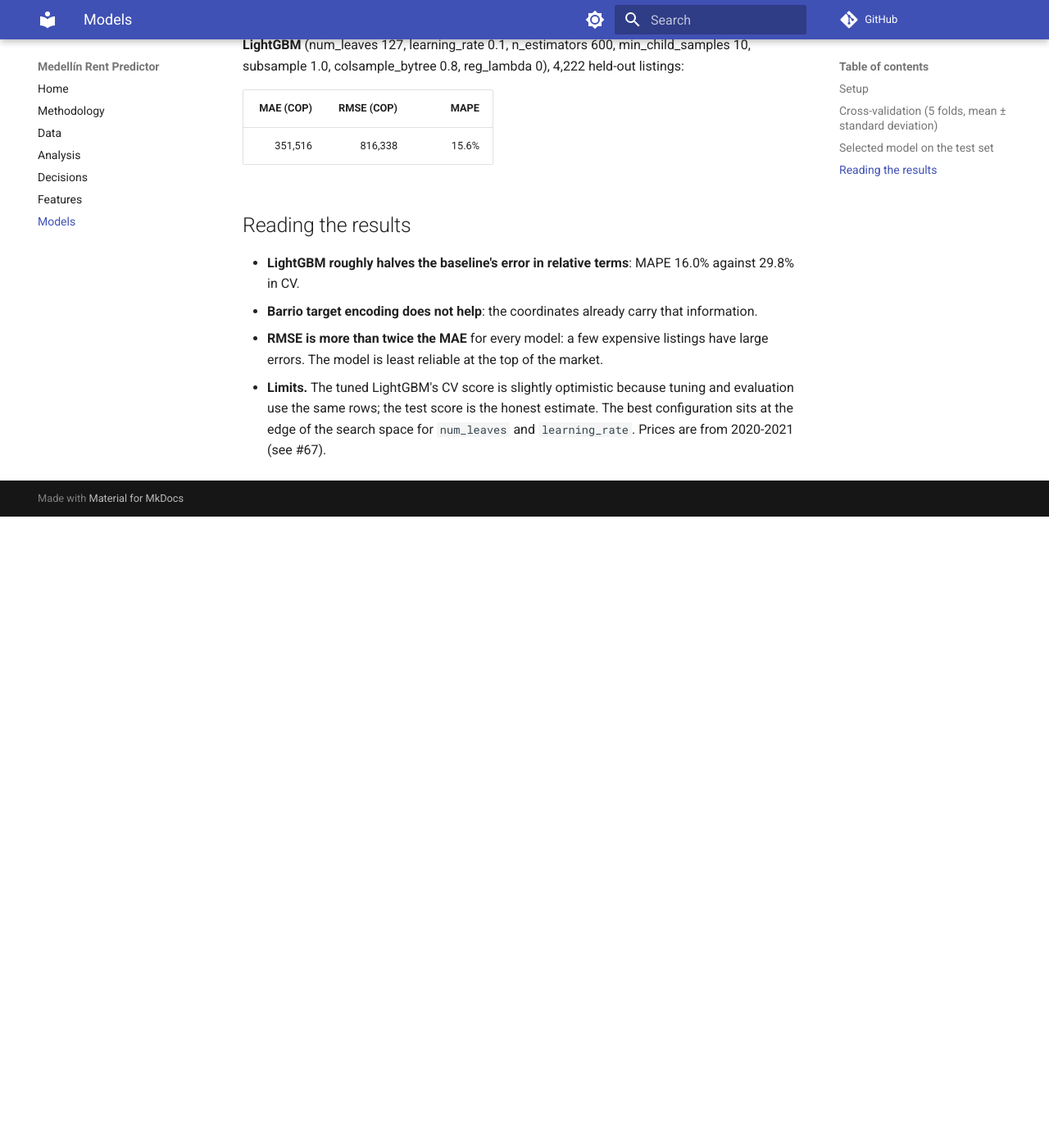
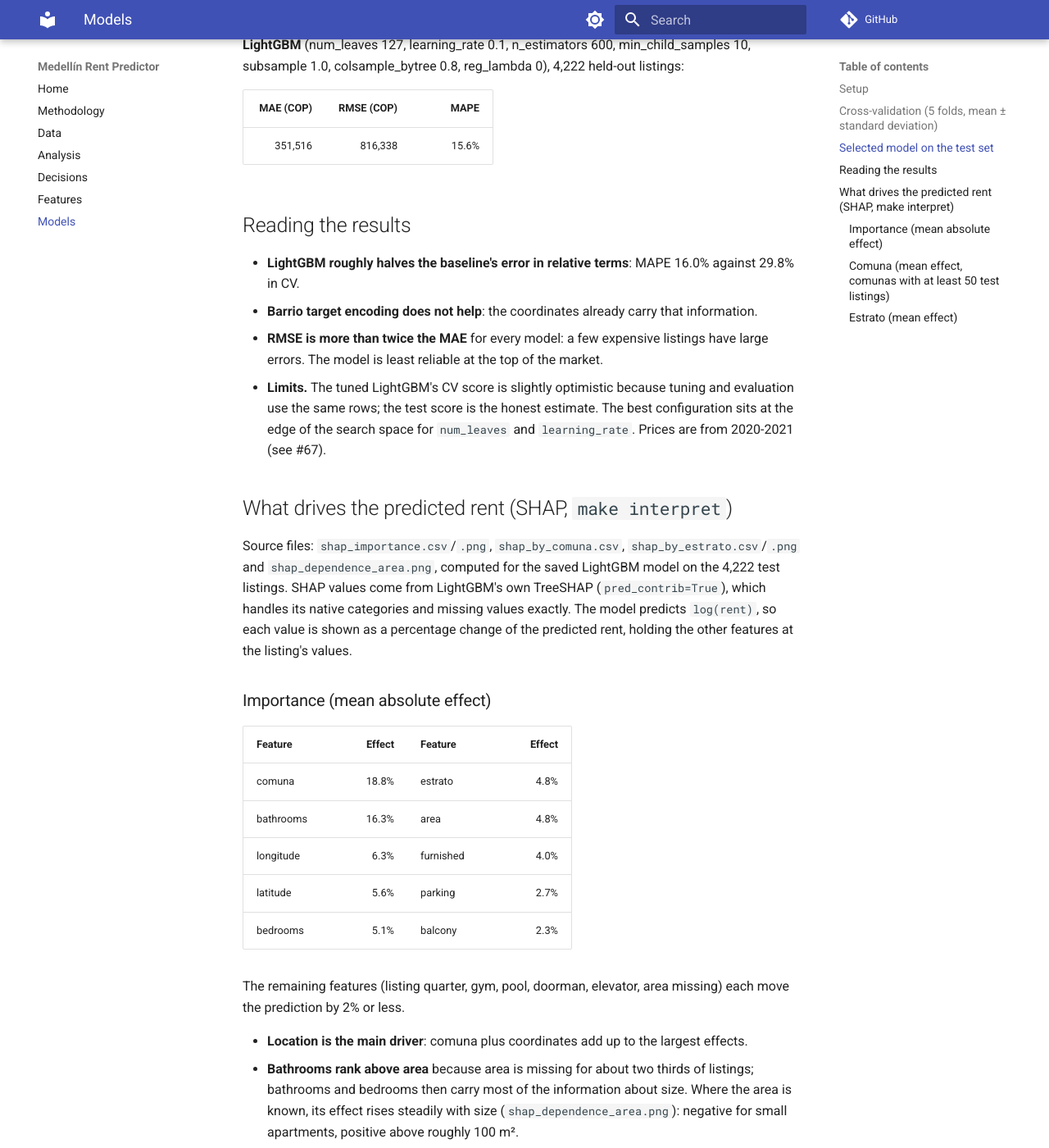
Before and after one commit to RafaGM1108/medellin-rent-predictor, an MkDocs documentation site: the page built from docs/models.md, in a window 1280 px wide and 1400 px high, scrolled down 980 px. Shown: the whole window at 82% size. Built offline with MkDocs 1.6.1 and Material for MkDocs 9.7.7, drawn with Linux system fonts in a browser that asks for light colours; comment, search, counter and statistics services are not loaded; before the commit the page ends 1610 px from its top, so only the background shows below that; some of the changed text lies outside the part shown.

Commit message:
docs: write SHAP conclusions
Refs #30

```diff
--- a/docs/models.md
+++ b/docs/models.md
@@ -45,3 +45,62 @@
   evaluation use the same rows; the test score is the honest estimate. The best
   configuration sits at the edge of the search space for `num_leaves` and `learning_rate`.
   Prices are from 2020-2021 (see #67).
+
+## What drives the predicted rent (SHAP, `make interpret`)
+
+Source files: `shap_importance.csv`/`.png`, `shap_by_comuna.csv`, `shap_by_estrato.csv`/`.png`
+and `shap_dependence_area.png`, computed for the saved LightGBM model on the 4,222 test
+listings. SHAP values come from LightGBM's own TreeSHAP (`pred_contrib=True`), which handles
+its native categories and missing values exactly. The model predicts `log(rent)`, so each
+value is shown as a percentage change of the predicted rent, holding the other features at
+the listing's values.
+
+### Importance (mean absolute effect)
+
+| Feature | Effect | Feature | Effect |
+|---------|-------:|---------|-------:|
+| comuna | 18.8% | estrato | 4.8% |
+| bathrooms | 16.3% | area | 4.8% |
+| longitude | 6.3% | furnished | 4.0% |
+| latitude | 5.6% | parking | 2.7% |
+| bedrooms | 5.1% | balcony | 2.3% |
+
+The remaining features (listing quarter, gym, pool, doorman, elevator, area missing) each
+move the prediction by 2% or less.
+
+- **Location is the main driver**: comuna plus coordinates add up to the largest effects.
+- **Bathrooms rank above area** because area is missing for about two thirds of listings;
+  bathrooms and bedrooms then carry most of the information about size. Where the area is
+  known, its effect rises steadily with size (`shap_dependence_area.png`): negative for small
+  apartments, positive above roughly 100 m².
+- **Being furnished matters more than any other amenity** (4.0%).
+
+### Comuna (mean effect, comunas with at least 50 test listings)
+
+| Comuna | Test listings | Effect |
+|--------|-------------:|-------:|
+| El Poblado | 1,441 | +29.0% |
+| Laureles | 719 | -0.7% |
+| Belén | 546 | -12.1% |
+| La América | 377 | -14.2% |
+| Buenos Aires | 252 | -17.0% |
+| Robledo | 242 | -15.9% |
+| La Candelaria | 200 | -17.2% |
+| San Javier | 102 | -20.0% |
+| San Cristóbal | 69 | -16.2% |
+| Guayabal | 55 | -13.9% |
+
+Effects are relative to the model's average prediction, which El Poblado's many listings
+pull up; that is why most comunas are negative.
+
+### Estrato (mean effect)
+
+| Estrato | 1 | 2 | 3 | 4 | 5 | 6 | unknown |
+|---------|--:|--:|--:|--:|--:|--:|--------:|
+| Effect | -4.3% | -5.9% | -7.1% | -1.4% | +3.3% | +6.8% | -3.4% |
+| Test listings | 17 | 102 | 756 | 997 | 1,036 | 1,174 | 140 |
+
+- **Once location and size are known, estrato adds a smaller effect**: about 14 points
+  between estrato 3 and 6, far less than the 61% raw gap in rent per m² (Phase 3). Much of
+  the raw estrato effect is really location, as the comuna-by-estrato analysis suggested.
+- Estratos 1 and 2 have few listings; their effects are not reliable.
```
Also changed, not shown: CHANGELOG.md (+1 -0 lines), README.md (+1 -0 lines).
